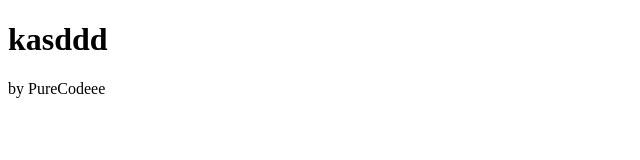
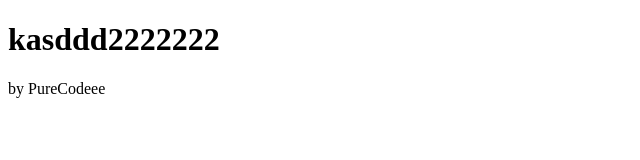
Before and after one commit to PureCodeee/first-web-steps, a plain HTML site: page index.html in a window 1280 px wide. Shown: the whole page, without its empty margins (0-640 px from the left). Drawn offline with Linux system fonts and the light colour scheme.

```diff
--- a/index.html
+++ b/index.html
@@ -6,7 +6,7 @@
     <title>First Web Page</title>
 </head>
 <body>
-    <h1>kasddd</h1>
+    <h1>kasddd2222222</h1>
     <footer>by PureCodeee</footer>
 </body>
 </html>
```
